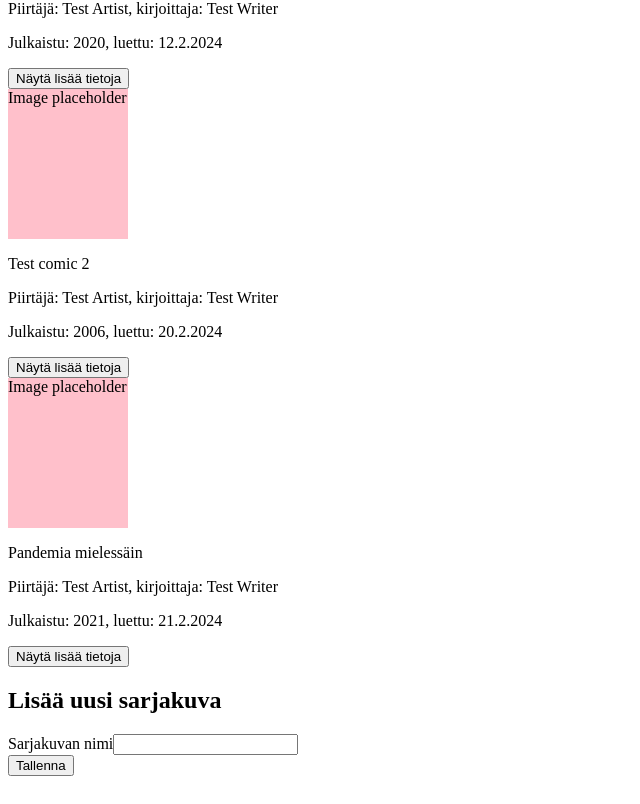
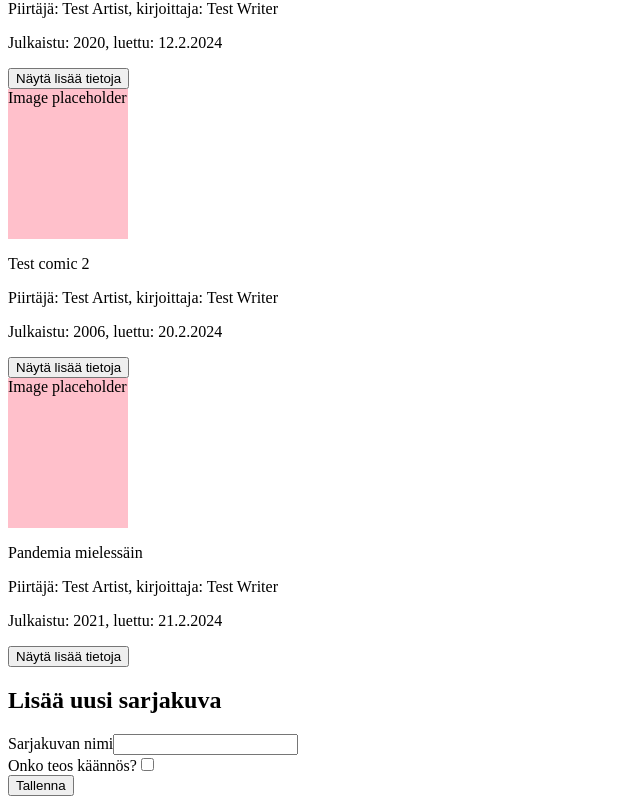
Before and after one commit to faltzuthewiz/comics-frontend, a React (Vite) app: page / in a window 1280 px wide. Shown: the part 420-1224 px from the top of the page, without its empty margins (0-640 px from the left). Built offline with nearby package versions, Linux system fonts and the light colour scheme.

Commit message:
tried adding a checkbox to a form

```diff
--- a/src/App.jsx
+++ b/src/App.jsx
@@ -13,6 +13,8 @@ function App() {
       additionalName: "",
       translation: false,
       originalName: "",
+      artist: "Pii Rtäjä",
+      writer: "Teppo Testaaja",
       details: "This is the test book",
       pages: "200",
       publicationYear: 2020,
@@ -29,6 +31,8 @@ function App() {
       additionalName: "",
       translation: false,
       originalName: "Testisarjakuva 2",
+      artist: "Pii Rtäjä",
+      writer: "Teppo Testaaja",
       details: "This is the test book number 2",
       pages: "300",
       publicationYear: 2006,
@@ -45,6 +49,8 @@ function App() {
       additionalName: "",
       translation: true,
       originalName: "Pandemic Mindmap",
+      artist: "Pii Rtäjä",
+      writer: "Teppo Testaaja",
       details: "This is the test book number 3",
       pages: "300",
       publicationYear: 2021,
@@ -75,37 +81,56 @@ function App() {
     setFilterName(keyword)
   }
 
+  const [isChecked, setIsChecked] = useState(false)
+
   const [comic, setComic] = useState({
     name: "",
+    translation: isChecked,
   })
 
+  const handleCheckboxChange = () => {
+    setIsChecked(!isChecked)
+  }
+
+
+  // The checkbox is not currently synching... It changes visually only when the change-function is activated. I need to come up with a better solution.
   const change = (e) => {
+
     setComic({
       ...comic,
       [e.target.name]: e.target.value,
+      translation: isChecked,
       id: comicsList.length + 1,
     })
+
+    console.log(comic)
   }
-
-  const [newName, setNewName] = useState('')
+  console.log(isChecked)
 
   const addComic = (e) => {
     e.preventDefault()
 
+    setIsChecked(false)
+
     setComic({
       name: "",
+      //translation: false,
+      translation: isChecked,
     })
+
+
 
     setComicsList(comicsList.concat(comic))
     setComicsToShow(comicsList.concat(comic))
   }
+  console.log(comicsList)
 
   return (
     <>
       <Introduction />
       <Filter onChange={handleFilter} value={filterName} />
       <ComicsList comics={comicsToShow} />
-      <AddComicForm change={change} addComic={addComic} comic={comic} />
+      <AddComicForm change={change} addComic={addComic} comic={comic} changeCheckbox={handleCheckboxChange} />
     </>
   )
 }
--- a/src/components/AddComicForm.jsx
+++ b/src/components/AddComicForm.jsx
@@ -1,6 +1,8 @@
 import { useState } from "react"
 
-function AddComicForm({ change, addComic, comic }) {
+function AddComicForm({ change, addComic, comic, changeCheckbox }) {
+
+
 
     return (
         <div>
@@ -10,6 +12,9 @@ function AddComicForm({ change, addComic, comic }) {
                 <label>Sarjakuvan nimi
                     <input type="text" name="name" value={comic.name} onChange={change} /> <br />
                 </label>
+                <label>Onko teos käännös?
+                    <input type="checkbox" name="translation" checked={comic.translation} onChange={changeCheckbox} /> <br />
+                </label>
                 <button type="submit">Tallenna</button>
             </form>
         </div>
```
